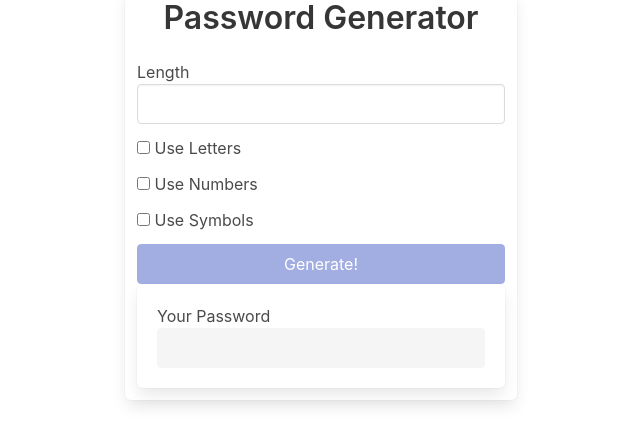
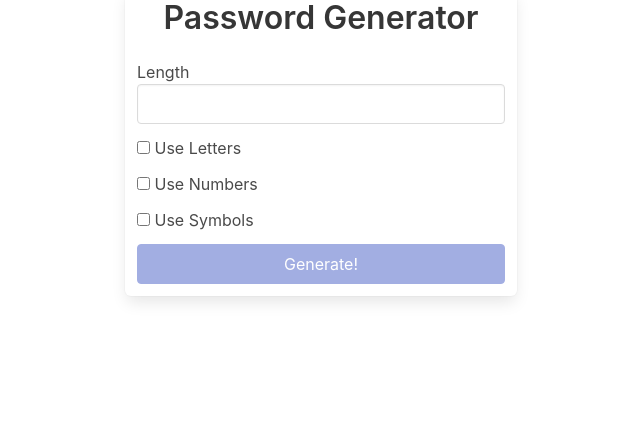
Before and after one commit to SirSoto25/CursoAngular, an Angular app: page / in a window 1280 px wide. Shown: the top 446 px of the page, without its empty margins (319-959 px from the left). Built offline with nearby package versions, Linux system fonts and the light colour scheme.

Commit message:
conditional render for generated password box

```diff
--- a/src/app/app.component.html
+++ b/src/app/app.component.html
@@ -47,7 +47,7 @@
         Generate!
       </button>
 
-      <div class="box">
+      <div class="box" *ngIf="password">
         <label>Your Password</label>
         <input class="input" [value]="password" disabled="disabled" />
       </div>
```
